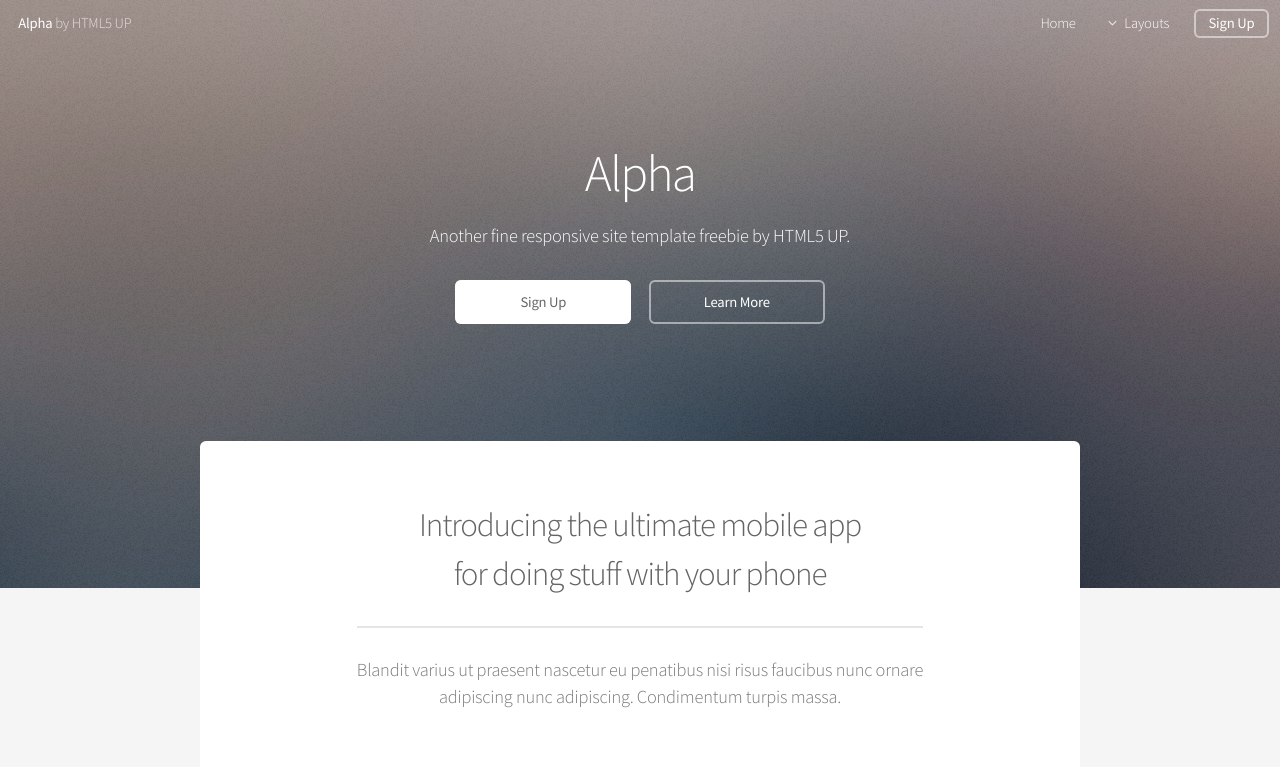
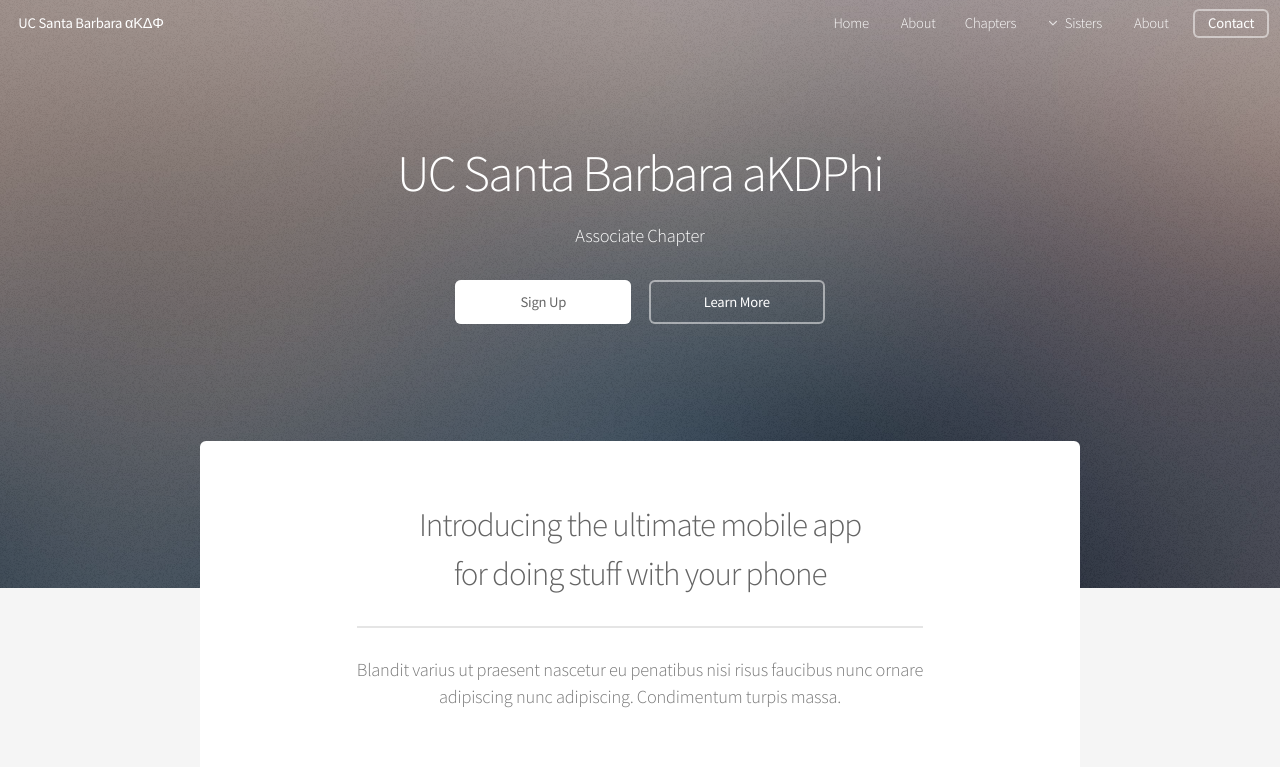
Before and after one commit to ucsbakdphi/UCSB-aKDPhi, a plain HTML site: page index.html in a window 1280 px wide. Shown: the top 767 px of the page. Drawn offline with Linux system fonts and the light colour scheme.

Commit message:
Update index.html

```diff
--- a/index.html
+++ b/index.html
@@ -6,7 +6,7 @@
 -->
 <html>
 	<head>
-		<title>Alpha by HTML5 UP</title>
+		<title>UCSB aKDPhi</title>
 		<meta http-equiv="content-type" content="text/html; charset=utf-8" />
 		<meta name="description" content="" />
 		<meta name="keywords" content="" />
@@ -28,36 +28,39 @@
 
 		<!-- Header -->
 			<header id="header" class="alt">
-				<h1><a href="index.html">Alpha</a> by HTML5 UP</h1>
+				<h1><a href="index.html">UC Santa Barbara αΚΔΦ</a></h1>
 				<nav id="nav">
 					<ul>
 						<li><a href="index.html">Home</a></li>
 						<li>
-							<a href="" class="icon fa-angle-down">Layouts</a>
-							<ul>
-								<li><a href="generic.html">Generic</a></li>
-								<li><a href="contact.html">Contact</a></li>
-								<li><a href="elements.html">Elements</a></li>
+							<a href="about.html">About</a>
 								<li>
-									<a href="">Submenu</a>
+									<a href="">Chapters</a>
 									<ul>
-										<li><a href="#">Option One</a></li>
-										<li><a href="#">Option Two</a></li>
-										<li><a href="#">Option Three</a></li>
-										<li><a href="#">Option Four</a></li>
+										<li><a href="#">Full Fledged Chapters</a></li>
+										<li><a href="#">Associate Chapters</a></a></li>
+										<li><a href="#">Colonies</a></li>
 									</ul>
 								</li>
+						</li>
+						<li>
+							<a href="" class="icon fa-angle-down">Sisters</a>
+							<ul>
+								<li><a href="actives.html">Generic</a></li>
+								<li><a href="classes.html">Contact</a></li>
+
 							</ul>
 						</li>
-						<li><a href="#" class="button">Sign Up</a></li>
+						<li><a href="about.html">About</a></li>
+						<li><a href="contact.html" class="button">Contact</a></li>
 					</ul>
 				</nav>
 			</header>
 
 		<!-- Banner -->
 			<section id="banner">
-				<h2>Alpha</h2>
-				<p>Another fine responsive site template freebie by HTML5 UP.</p>
+				<h2>UC Santa Barbara aKDPhi</h2>
+				<p>Associate Chapter</p>
 				<ul class="actions">
 					<li><a href="#" class="button special">Sign Up</a></li>
 					<li><a href="#" class="button">Learn More</a></li>
```
